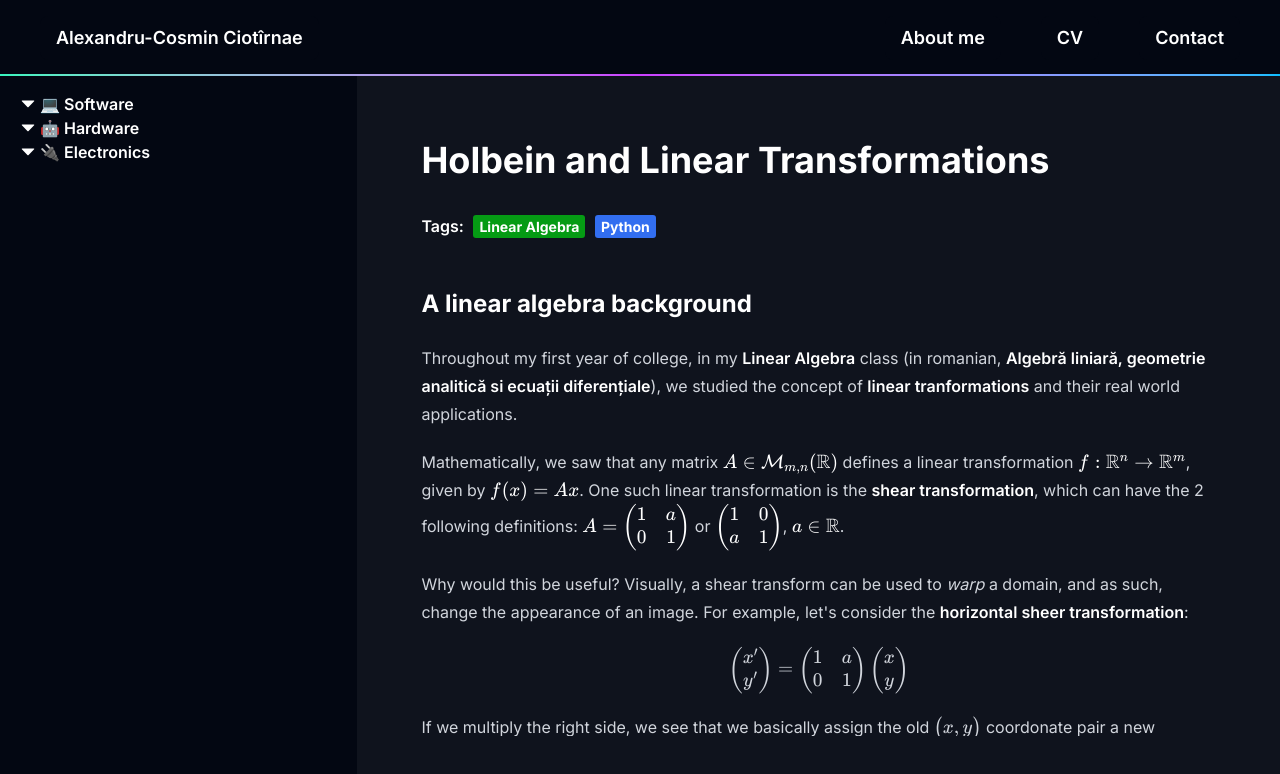
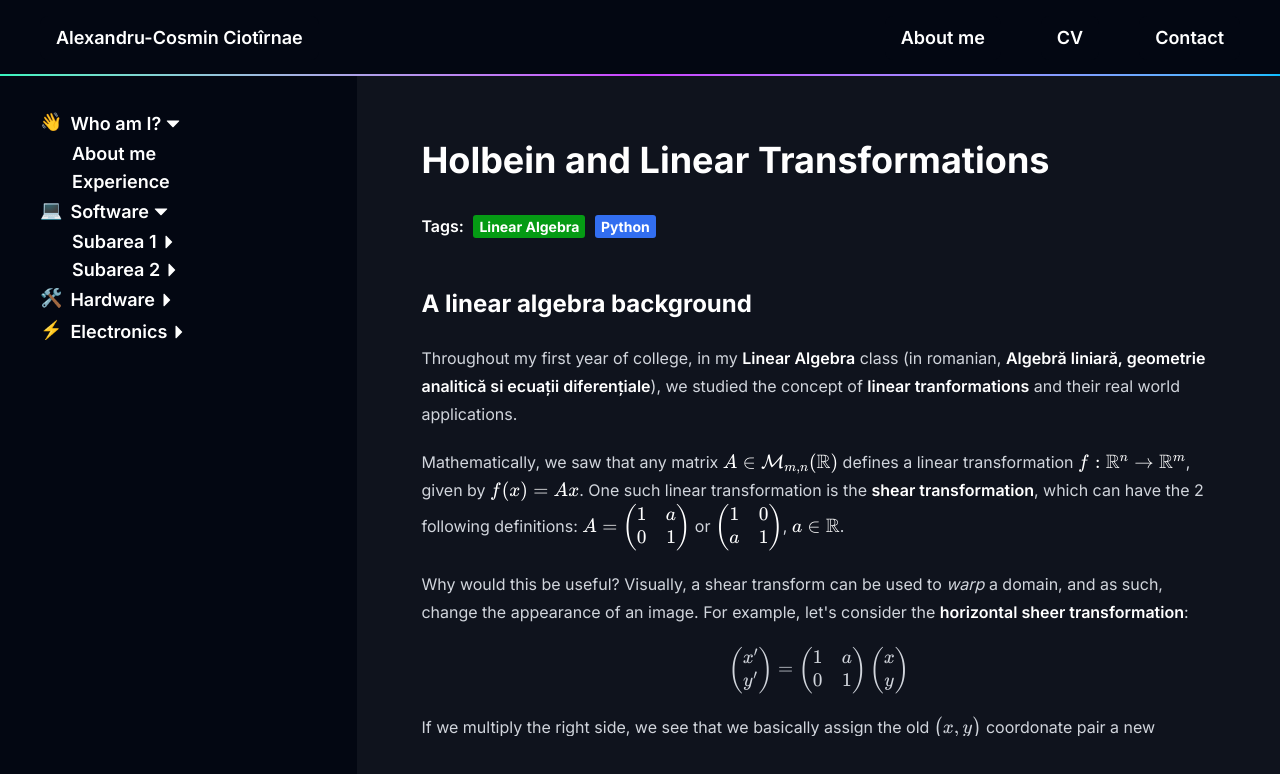
Before and after one commit to ciotirnaealexandru/this-is-alex, a React (Vite) app in the folder frontend/: page /this-is-alex/projects in a window 1280 px wide. Shown: the top 774 px of the page. Built offline with nearby package versions, Linux system fonts and the light colour scheme.

Commit message:
Make menu stay open and fix emojis and sizing
Signed-off-by: Ciotirnae Alexandru-Cosmin <ciotirnae.alexandru005@gmail.com>

```diff
--- a/frontend/src/components/DropdownMenu/DropdownMenu.tsx
+++ b/frontend/src/components/DropdownMenu/DropdownMenu.tsx
@@ -3,8 +3,12 @@ import MenuElement from "./MenuElement";
 
 const DropdownMenu = () => {
   return (
-    <div className="w-full h-full py-4 px-4">
-      <MenuElement text="💻 Software">
+    <div className="w-full h-full py-8 pr-4 pl-10">
+      <MenuElement text="Who am I?" emoji="👋" open={true}>
+        <MenuElement text="About me"></MenuElement>
+        <MenuElement text="Experience"></MenuElement>
+      </MenuElement>
+      <MenuElement text="Software" emoji="💻" open={true}>
         <MenuElement text="Subarea 1">
           <MenuElement text="Proiect 1"></MenuElement>
           <MenuElement text="Proiect 2"></MenuElement>
@@ -14,25 +18,12 @@ const DropdownMenu = () => {
           <MenuElement text="Proiect 2"></MenuElement>
         </MenuElement>
       </MenuElement>
-      <MenuElement text="🤖 Hardware">
-        <MenuElement text="Subarea 1">
-          <MenuElement text="Proiect 1"></MenuElement>
-          <MenuElement text="Proiect 2"></MenuElement>
-        </MenuElement>
-        <MenuElement text="Subarea 2">
-          <MenuElement text="Proiect 1"></MenuElement>
-          <MenuElement text="Proiect 2"></MenuElement>
-        </MenuElement>
+      <MenuElement text="Hardware" emoji="🛠️">
+        <MenuElement text="Proiect 1"></MenuElement>
+        <MenuElement text="Proiect 2"></MenuElement>
       </MenuElement>
-      <MenuElement text="🔌 Electronics">
-        <MenuElement text="Subarea 1">
-          <MenuElement text="Proiect 1"></MenuElement>
-          <MenuElement text="Proiect 2"></MenuElement>
-        </MenuElement>
-        <MenuElement text="Subarea 2">
-          <MenuElement text="Proiect 1"></MenuElement>
-          <MenuElement text="Proiect 2"></MenuElement>
-        </MenuElement>
+      <MenuElement text="Electronics" emoji="⚡">
+        <MenuElement text="Nada"></MenuElement>
       </MenuElement>
     </div>
   );
--- a/frontend/src/components/DropdownMenu/MenuElement.tsx
+++ b/frontend/src/components/DropdownMenu/MenuElement.tsx
@@ -6,31 +6,36 @@ import { useState } from "react";
 interface MenuElementProps {
   children?: React.ReactNode;
   text: string;
+  emoji?: string;
+  link?: string;
+  open?: boolean;
 }
 
-const MenuElement = ({ children, text }: MenuElementProps) => {
-  const [state, setState] = useState(0);
+const MenuElement = ({ children, text, emoji, open }: MenuElementProps) => {
+  // if i selected open={true}, open the folder by default
+  const [state, setState] = useState(open === true);
 
   let arrow = <div className="ml-4"></div>;
   if (children != null) {
-    if (state == 1) arrow = <GoTriangleRight className="text-white text-2xl" />;
-    else arrow = <GoTriangleDown className="text-white text-2xl" />;
+    if (state) arrow = <GoTriangleDown className="text-white text-2xl" />;
+    else arrow = <GoTriangleRight className="text-white text-2xl" />;
   }
 
   return (
     <>
       <button
-        onClick={() => setState(state == 1 ? 0 : 1)}
+        onClick={() => setState(!state)}
         className="flex flex-col w-full font-semibold"
       >
-        <div className="flex flex-row">
+        <div className="flex flex-row items-center">
+          <span className="text-lg mb-1 mr-2">{emoji}</span>
+          <div className="text-white text-lg ">{text}</div>
           {arrow}
-          <div className="text-white">{text}</div>
         </div>
       </button>
 
       {/* Children */}
-      {state == 1 ? <div className="flex flex-col ml-5">{children}</div> : null}
+      {state ? <div className="flex flex-col ml-6">{children}</div> : null}
     </>
   );
 };
```
